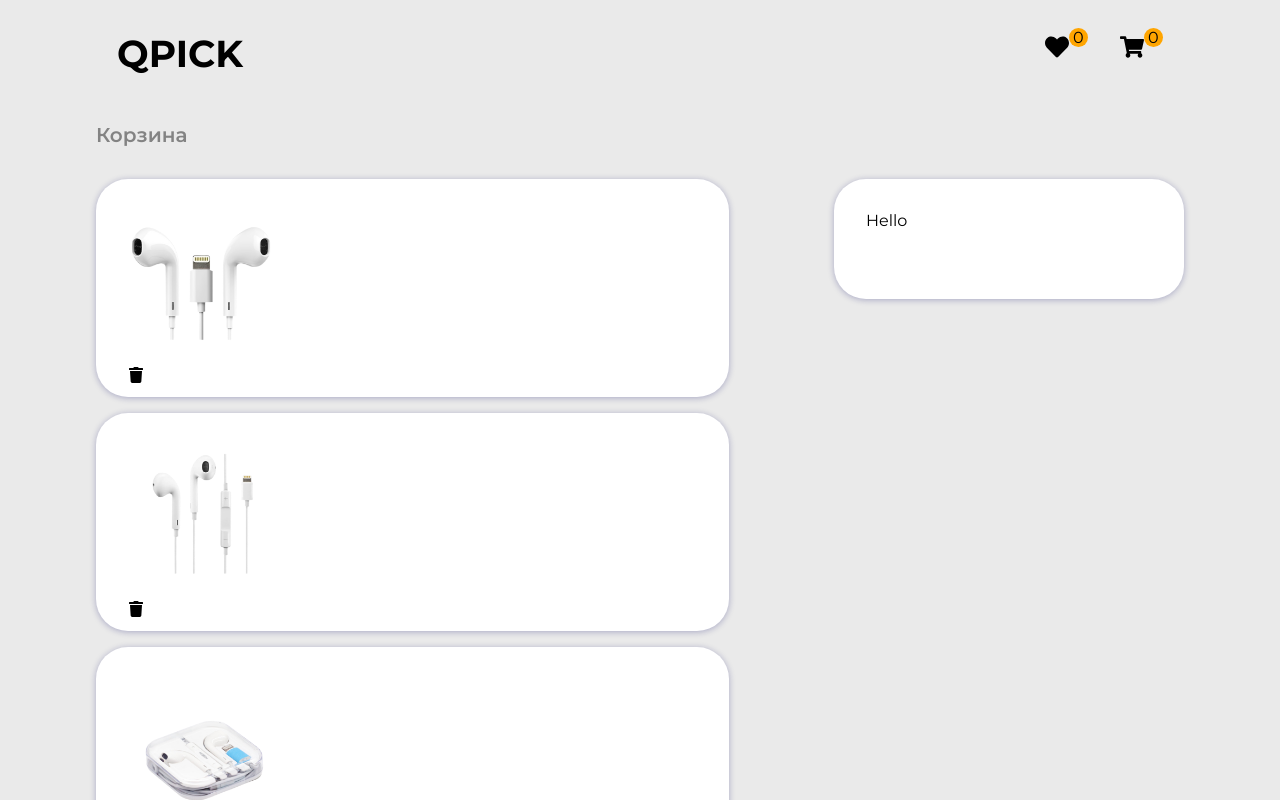
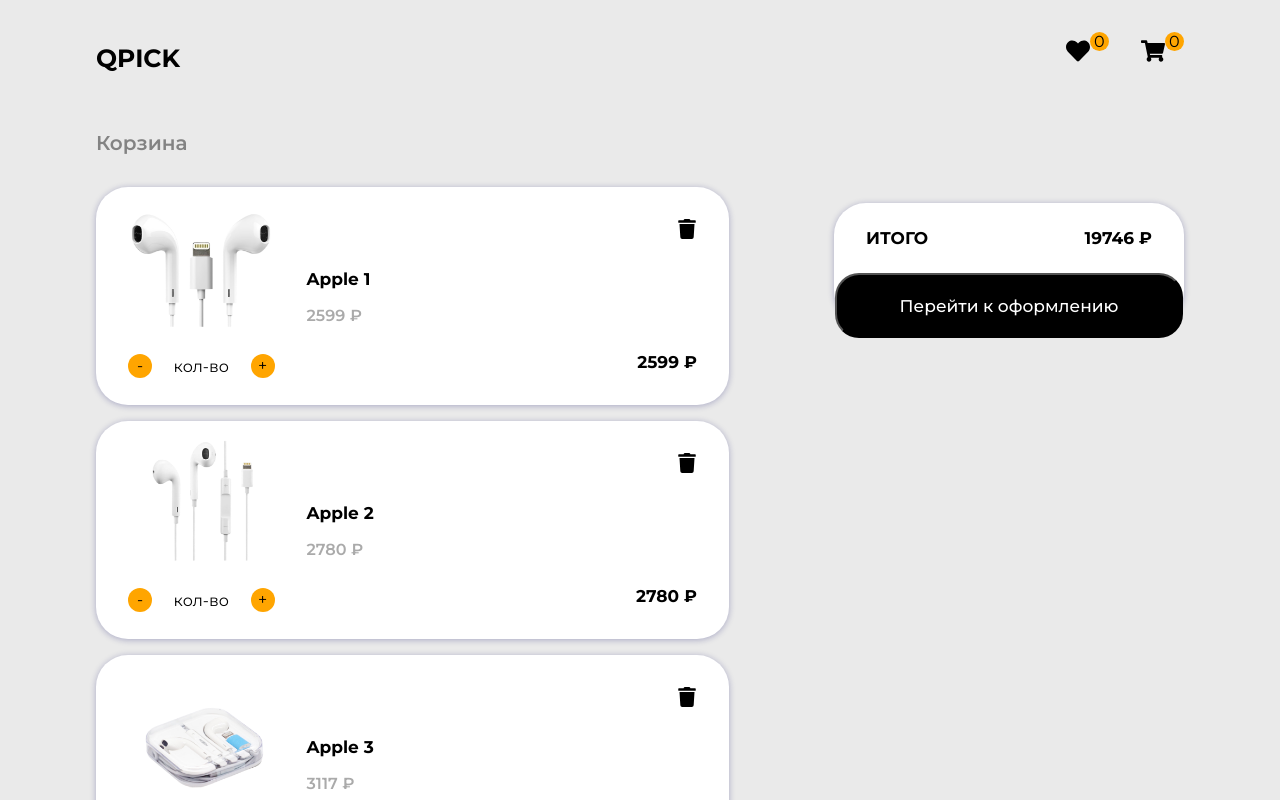
Before and after one commit to MykytaH/testNeoflex, a React (Vite) app: page /testNeoflex/cart in a window 1280 px wide. Shown: the top 800 px of the page. Built offline with nearby package versions, Linux system fonts and the light colour scheme.

Commit message:
finale layout

```diff
--- a/src/components/CartItems.jsx
+++ b/src/components/CartItems.jsx
@@ -2,33 +2,50 @@
 import { HEADPHONES } from "../data";
 
 export default function CartItems() {
+  let totalPrice = 0;
   return (
     <>
       <h2 className="items-title">Корзина</h2>
       <div className="cart-layout">
         <div className="cart-all">
           {HEADPHONES.map((item) =>
-            item.items.map((item) => (
+            item.items.map((item) => {
+              totalPrice += +item.price;
+              return (
                 <div key={item.title} className="cart-item">
+                  <div className="group">
                     <div>
                       <img src={item.img} alt="" />
-                  <div></div>
+                      <div className="quantity">
+                        <p className="operation">-</p>
+                        <p>кол-во</p>
+                        <p className="operation">+</p>
+                      </div>
                     </div>
                     <div>
-                  <p></p>
-                  <p></p>
-                </div>
-                <div>
-                  <FaTrash />
-                  <p></p>
+                      <p className="bold">{item.title}</p>
+                      <p className="gray">{item.price + " ₽"}</p>
                     </div>
                   </div>
-            ))
+
+                  <div className="group-col">
+                    <FaTrash />
+                    <p className="bold">{item.price + " ₽"}</p>
+                  </div>
+                </div>
+              );
+            })
           )}
         </div>
 
         <div className="cart-total">
-          <div>Hello</div>
+          <div className="total">
+            <p className="bold">Итого</p>
+            <p className="bold"> {totalPrice + " ₽"}</p>
+          </div>
+          <button>
+            <p>Перейти к оформлению</p>
+          </button>
         </div>
       </div>
     </>
--- a/src/components/Footer.jsx
+++ b/src/components/Footer.jsx
@@ -1,4 +1,3 @@
-import { useState } from "react";
 import { FaGlobe, FaTelegram, FaVk, FaWhatsapp } from "react-icons/fa";
 import { Link } from "react-router-dom";
 
@@ -7,7 +6,9 @@
     <footer>
       <div className="footer">
         <div className="footer-el">
-          <h1>QPICK</h1>
+          <a href="#main-header">
+            <h1 className="title">QPICK</h1>
+          </a>
         </div>
         <div className="footer-el">
           <p>Избранное </p>
@@ -18,7 +19,7 @@
         </div>
         <div className="footer-el">
           <p>Условия сервиса</p>
-          <div>
+          <div className="lang-select">
             <FaGlobe />
             <p className="orange">РУС</p>
             <p>ENG</p>
@@ -26,9 +27,16 @@
         </div>
         <div className="footer-el">
           <div className="contacts">
-            <FaVk />
-            <FaTelegram />
-            <FaWhatsapp />
+            <a href="https://vk.com" target="_blank">
+              <FaVk />
+            </a>
+            <a href="https://web.telegram.org/a/" target="_blank">
+              <FaTelegram />
+            </a>
+
+            <a href="https://www.whatsapp.com" target="_blank">
+              <FaWhatsapp />
+            </a>
           </div>
         </div>
       </div>
--- a/src/components/Header.jsx
+++ b/src/components/Header.jsx
@@ -5,9 +5,9 @@
   return (
     <header id="main-header">
       <nav id="nav-bar">
-        <div className="title">
+        <div>
           <Link to="">
-            <h1>QPICK</h1>
+            <h1 className="title">QPICK</h1>
           </Link>
         </div>
         <div className="icons">
--- a/src/index.css
+++ b/src/index.css
@@ -2,6 +2,10 @@
 
 * {
   box-sizing: border-box;
+}
+
+html {
+  scroll-behavior: smooth;
 }
 
 body {
@@ -24,6 +28,26 @@
   text-decoration: none;
 }
 
+svg {
+  transition: 300ms;
+}
+
+svg:hover {
+  transition: 300ms;
+  color: orange;
+  cursor: pointer;
+}
+
+.bold {
+  font-size: 17px;
+  font-weight: 700;
+}
+
+.gray {
+  font-weight: 600;
+  color: #aaaaaa;
+}
+
 #main-header {
   display: flex;
   justify-content: center;
@@ -33,9 +57,10 @@
   display: flex;
   justify-content: space-between;
   align-items: center;
-  width: 100%;
-  max-width: 1110px;
-  padding: 0 2rem;
+  width: 90%;
+  max-width: 70rem;
+  margin: 2rem auto;
+  padding: 0 1rem;
 }
 
 .title {
@@ -43,6 +68,12 @@
   font-weight: 700;
   margin: 0;
   cursor: pointer;
+  transition: 150ms;
+}
+
+.title:hover {
+  color: orange;
+  transition: 150ms;
 }
 
 #nav-bar .button {
@@ -94,6 +125,12 @@
   border-radius: 2rem;
   overflow: hidden;
   box-shadow: 0 1px 6px rgba(15, 18, 107, 0.3);
+  transition: 150ms;
+}
+
+.item:hover {
+  box-shadow: 0 1px 15px rgba(0, 0, 0, 0.3);
+  transition: 150ms;
 }
 
 .item article {
@@ -144,6 +181,12 @@
   text-align: left;
   cursor: pointer;
   margin: auto 0;
+  transition: 150ms;
+}
+
+.item-actions:hover {
+  transition: 150ms;
+  color: orange;
 }
 
 .title-price {
@@ -209,9 +252,19 @@
   margin: 1rem auto;
 }
 
-.footer-el .contacts {
+.footer-el .contacts a {
   font-size: 2rem;
   margin-top: 1rem;
+}
+
+.footer-el p:hover {
+  color: orange;
+  cursor: pointer;
+}
+
+.footer-el .lang-select svg:hover {
+  color: black;
+  cursor: default;
 }
 
 .orange {
@@ -234,16 +287,34 @@
   background-color: white;
   box-shadow: 0 1px 6px rgba(15, 18, 107, 0.3);
   border-radius: 2rem;
-  padding: 2rem;
+  padding: 1rem 2rem;
+  display: flex;
+  justify-content: space-between;
+  transition: 150ms;
 }
 
-.cart-total {
-  width: 350px;
-  height: 120px;
-  background-color: white;
-  box-shadow: 0 1px 6px rgba(15, 18, 107, 0.3);
-  border-radius: 2rem;
-  padding: 2rem;
+.cart-item:hover {
+  transition: 150ms;
+  box-shadow: 0 1px 15px rgba(15, 18, 107, 0.3);
+}
+
+.cart-item .group {
+  display: flex;
+  align-items: center;
+  gap: 2rem;
+}
+
+.group-col {
+  display: flex;
+  flex-direction: column;
+  justify-content: space-between;
+  align-items: end;
+}
+
+.group-col svg {
+  width: 20px;
+  height: 20px;
+  margin-top: 1rem;
 }
 
 .cart-item div img {
@@ -256,3 +327,69 @@
   flex-direction: column;
   gap: 1rem;
 }
+
+.quantity {
+  width: 146.53px;
+  display: flex;
+  justify-content: space-between;
+  align-items: center;
+}
+
+.operation {
+  background-color: orange;
+  width: 1.5rem;
+  height: 1.5rem;
+  border-radius: 50%;
+  text-align: center;
+  padding: 2px 2px 2px 2px;
+  transition: 150ms;
+  -webkit-user-select: none;
+  -ms-user-select: none;
+  user-select: none;
+}
+
+.operation:hover {
+  background-color: chocolate;
+  cursor: pointer;
+  transition: 150ms;
+}
+
+.cart-total {
+  width: 350px;
+  height: 120px;
+  background-color: white;
+  box-shadow: 0 1px 6px rgba(15, 18, 107, 0.3);
+  border-radius: 2rem;
+  text-align: center;
+  margin-top: 1rem;
+}
+
+.cart-total .total {
+  margin: 0.5rem 2rem;
+  display: flex;
+  justify-content: space-between;
+  text-transform: uppercase;
+}
+
+.cart-total button {
+  width: 348.98px;
+  height: 65px;
+  border-radius: 1.5rem;
+  background-color: #000000;
+  color: white;
+  transition: 150ms;
+}
+
+.cart-total button:hover {
+  background-color: #000000;
+  box-shadow: 0 1px 20px rgba(15, 18, 107, 0.3);
+  color: orange;
+  cursor: pointer;
+  transition: 150ms;
+}
+
+.cart-total button p {
+  font-family: Montserrat;
+  font-size: 17px;
+  font-weight: 500;
+}
```
Lines whose indentation alone changed are shown as unchanged.
